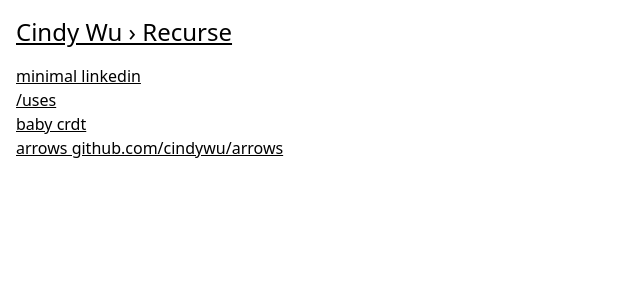
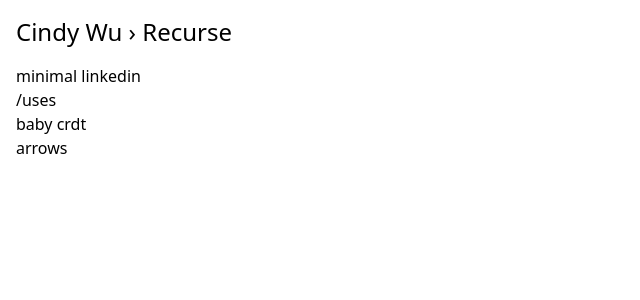
Before and after one commit to cindywu/cindy-wu, a Next.js app: page /recurse in a window 1280 px wide. Shown: the top 300 px of the page, without its empty margins (0-640 px from the left). Built offline with nearby package versions, Linux system fonts and the light colour scheme.

Commit message:
underline stuff on links

```diff
--- a/pages/arrows/index.tsx
+++ b/pages/arrows/index.tsx
@@ -4,10 +4,10 @@ import Link from 'next/link'
 export default function index() {
   return (
     <div className={"p-4 dark:bg-zinc-800 h-screen overflow-auto"}>
-      <Link href="/home"><div className={"pb-4 text-2xl "}>Cindy Wu › Recurse › Arrows</div></Link>
+      <div className={"pb-4 text-2xl"}><Link className={"no-underline hover:underline"} href="/home">Cindy Wu</Link> › <Link className={"no-underline hover:underline"} href="/recurse">Recurse</Link> › Arrows</div>
       <div>
-        <Link href="http://arrows-alpha.vercel.app"><div>https://arrows-alpha.vercel.app</div></Link>
-        <Link href="https://github.com/cindywu/arrows"><div className={"pb-4"}>github.com/cindywu/arrows</div></Link>
+        <Link className={"no-underline hover:underline"} href="http://arrows-alpha.vercel.app"><div>https://arrows-alpha.vercel.app</div></Link>
+        <Link className={"no-underline hover:underline"} href="https://github.com/cindywu/arrows"><div className={"pb-4"}>github.com/cindywu/arrows</div></Link>
         <div className={"text-2xl pb-2"}>motivation</div>
         <div>
           - crdts are hard to explain to non-crdtians
@@ -24,7 +24,7 @@ export default function index() {
         <div>
         - it took me four years to build the reference manager of my dreams
         </div>
-        <div>- can i buid what i built in 4 years in 4 days?</div>
+        <div>- can i build what i built in 4 years in 4 days?</div>
         <div className={"text-2xl pb-2 pt-8"}>/uses</div>
         <div>
         next.js 13
--- a/pages/recurse/index.tsx
+++ b/pages/recurse/index.tsx
@@ -4,11 +4,11 @@ import Link from 'next/link'
 export default function index() {
   return (
     <div className={"p-4 dark:bg-zinc-800 h-screen"}>
-      <Link href="/home"><div className={"pb-4 text-2xl "}>Cindy Wu › Recurse</div></Link>
-      <Link href="https://github.com/cindywu/minimal-linkedin"><div>minimal linkedin</div></Link>
-      <Link href="https://github.com/cindywu/uses-toy"><div>/uses</div></Link>
-      <Link href="https://github.com/cindywu/baby-crdt"><div>baby crdt</div></Link>
-      <Link href="/arrows"><div>arrows github.com/cindywu/arrows</div></Link>
+      <div className={"pb-4 text-2xl"}><Link className={"no-underline hover:underline"} href="/home">Cindy Wu</Link> › Recurse</div>
+      <Link className={"no-underline hover:underline"} href="https://github.com/cindywu/minimal-linkedin"><div>minimal linkedin</div></Link>
+      <Link className={"no-underline hover:underline"} href="https://github.com/cindywu/uses-toy"><div>/uses</div></Link>
+      <Link className={"no-underline hover:underline"} href="https://github.com/cindywu/baby-crdt"><div>baby crdt</div></Link>
+      <Link className={"no-underline hover:underline"} href="/arrows"><div>arrows</div></Link>
     </div>
   )
 }
```
